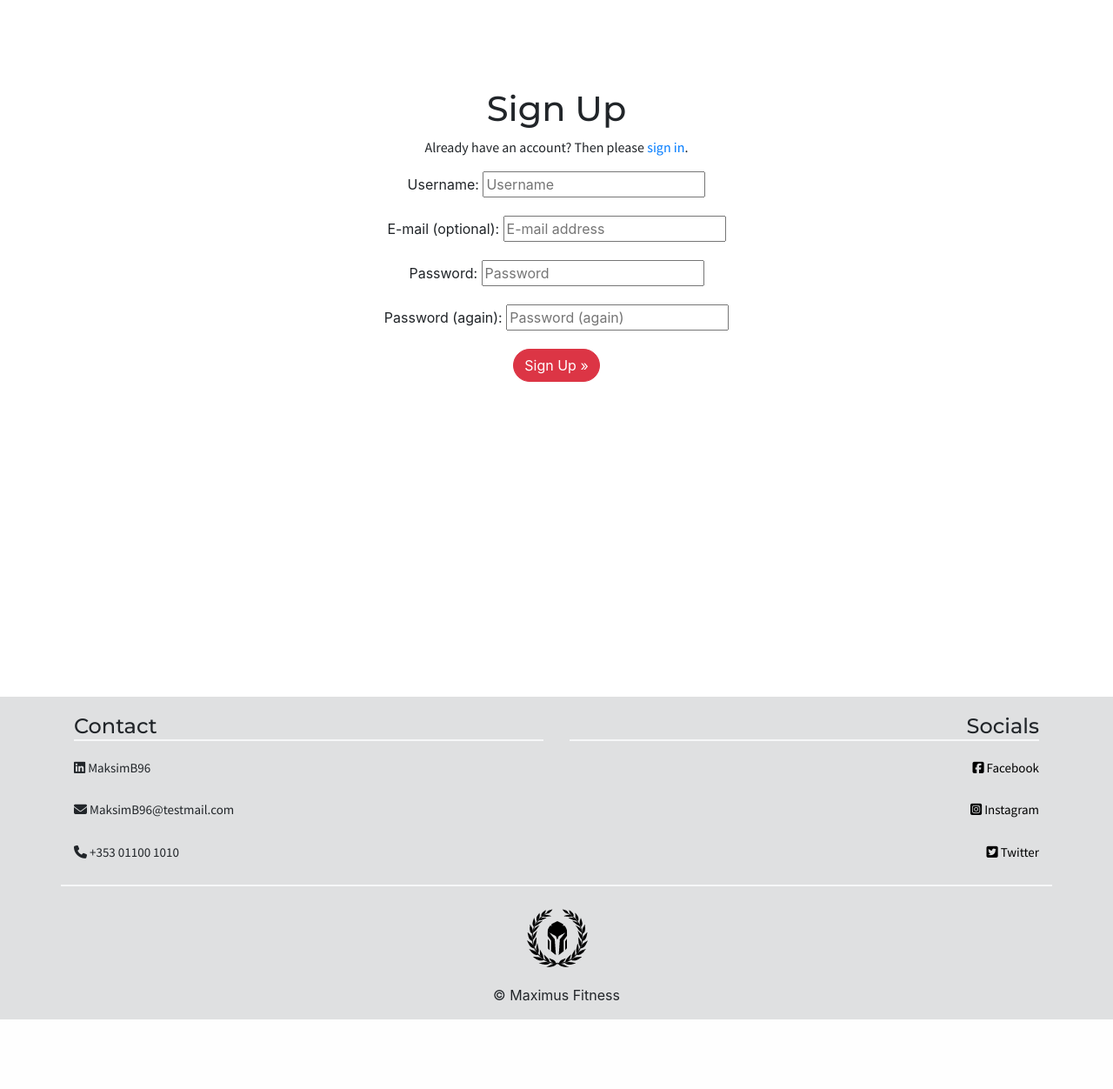
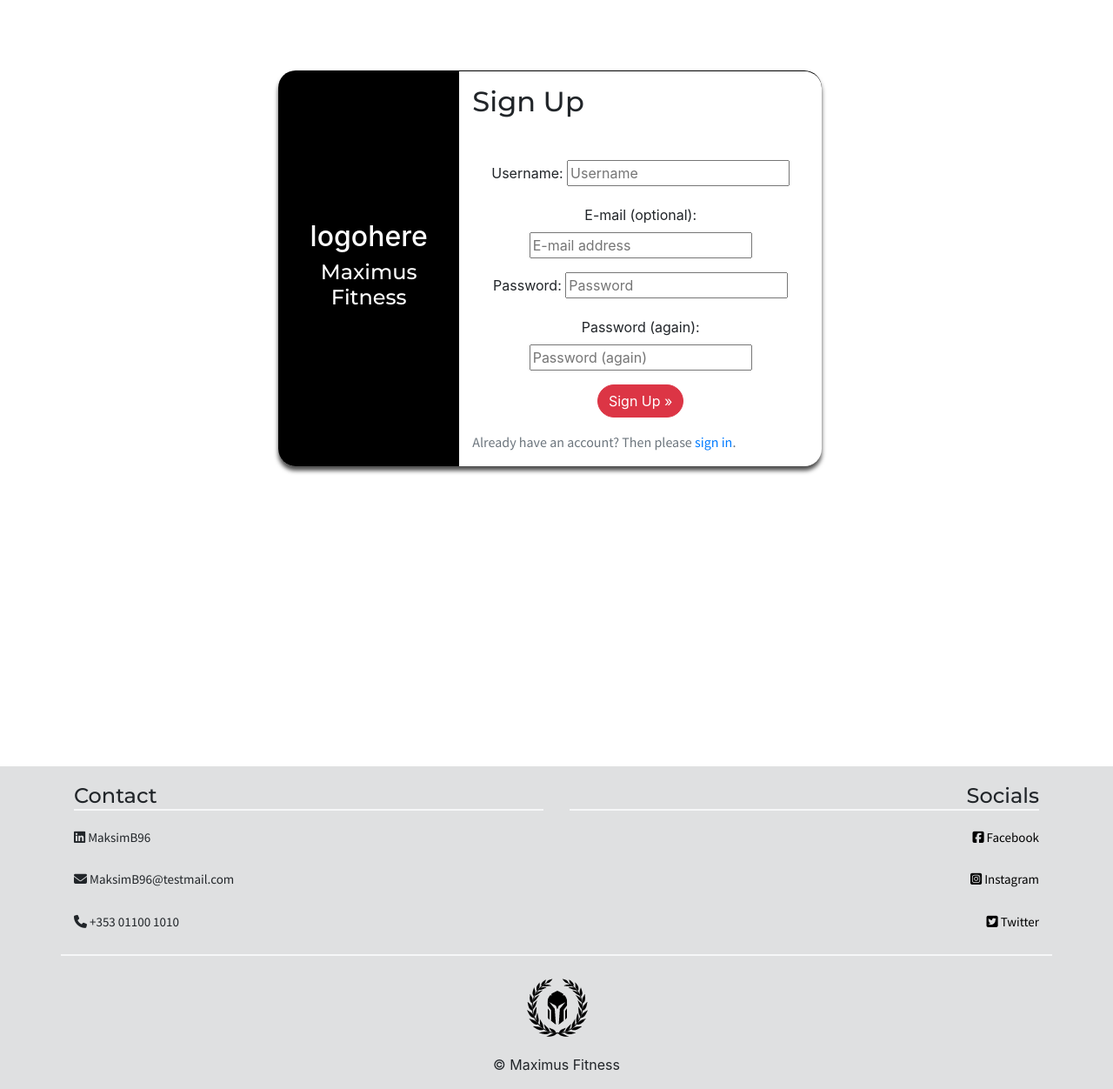
Before and after one commit to MaksimB96/maximusfitness-book_sys_pp4, a Django app: page /accounts/signup/ in a window 1280 px wide; the page is wider, and only the part inside the window is pictured. Shown: the part 76-1328 px from the top of that part at 87% size. Before the commit the page ends 1248 px from the top of that part, so only its background shows below. Run offline with Django 3.2, Linux system fonts and the light colour scheme; some libraries are stand-ins or nearby versions.

Commit message:
Add adjustments to sign up page

```diff
--- a/templates/account/login.html
+++ b/templates/account/login.html
@@ -7,7 +7,7 @@
 
 {% block content %}
 
-<div class="container-fluid offset-md-3">
+<div class="container-fluid sign-up-cont offset-md-3">
     <div class="row main-content text-center">
         <div class="col-md-4 text-center sign-in-info">
             <span class="sign-in-logo">
@@ -18,7 +18,7 @@
 
         <div class="col-md-8 col-xs-12 col-sm-12 sign-in-form">
             <div class="container-fluid">
-                <div class="row text-center">
+                <div class="row">
                     <h2 class=" mt-3 mb-5 font-head">{% trans " Sign In" %}</h2>
                 </div>
                 <div class="row">
--- a/templates/account/signup.html
+++ b/templates/account/signup.html
@@ -5,17 +5,23 @@
 {% block head_title %}{% trans "Signup" %}{% endblock %}
 
 {% block content %}
-<div class="container sign-up-cont">
+
+<div class="container-fluid sign-up-cont offset-md-3">
+    <div class="row main-content text-center">
+        <div class="col-md-4 text-center sign-in-info">
+            <span class="sign-in-logo">
+                <h2><span>logohere</span></h2>
+            </span>
+            <h4 class="sign-in-title font-head">Maximus Fitness</h4>
+        </div>
+
+        <div class="col-md-8 col-xs-12 col-sm-12 sign-in-form">
+            <div class="container-fluid">
                 <div class="row">
-        <div class="sign-up-col col-md-12 text-center">
-
-            <h1 class=" font-head">{% trans "Sign Up" %}</h1>
-
-            <p class="font-body">{% blocktrans %}Already have an account? Then please <a href="{{ login_url }}">sign
-                    in</a>.
-                {% endblocktrans %}</p>
-
-            <form class="signup" id="signup_form" method="post" action="{% url 'account_signup' %}">
+                    <h2 class=" mt-3 mb-5 font-head">{% trans "Sign Up" %}</h2>
+                </div>
+                <div class="row">
+                    <form class="signup form-group" id="signup_form" method="post" action="{% url 'account_signup' %}">
                         {% csrf_token %}
                         {{ form.as_p }}
                         {% if redirect_field_value %}
@@ -23,8 +29,18 @@
                         {% endif %}
                         <button type="submit" class="btn btn-danger">{% trans "Sign Up" %} &raquo;</button>
                     </form>
+                </div>
+                <div class="row">
+                    <p class="font-body text-muted text-center">{% blocktrans %}Already have an account? Then please <a
+                            href="{{ login_url }}">sign
+                            in</a>.
+                        {% endblocktrans %}</p>
+                </div>
+            </div>
+        </div>
 
     </div>
 </div>
-</div>
+
+
 {% endblock %}
```
Also changed, not shown: account_inactive.html (renamed from templates/account/account_inactive.html). Lines whose indentation alone changed are shown as unchanged.
